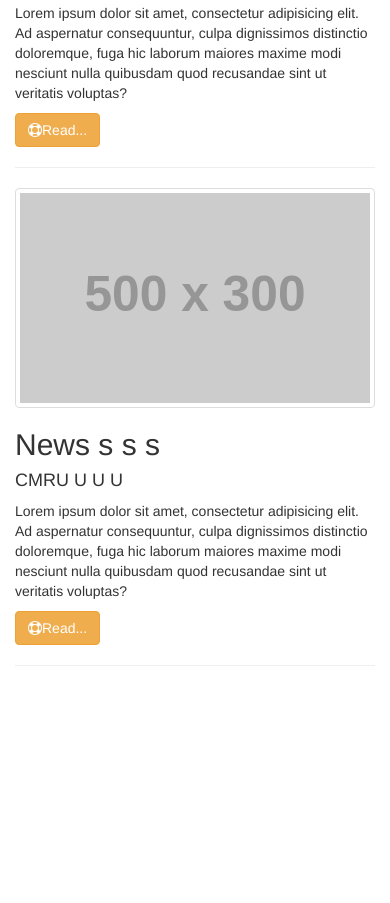
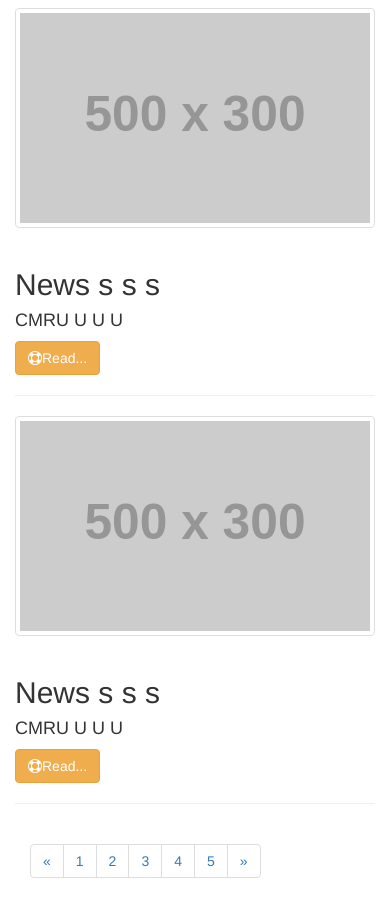
Before and after one commit to thefongbeer437/day2-p1, a website: page index.html in a window 390 px wide. Shown: the part 979-1882 px from the top of the page. Before the commit the page ends 1665 px from the top, so only its background shows below. Drawn offline with nearby package versions, Linux system fonts and the light colour scheme; placeholder pictures from the web are drawn by us.

Commit message:
update+fonawasome เลขด้านล่าง

```diff
--- a/index.html
+++ b/index.html
@@ -42,53 +42,94 @@
     </h1>
     <hr class="divider">
     <div class="row animated tada">
-        <div class="col-md-4">
+        <div class="col-xs-12 col-sm-4">
             <div class="thumbnail">
                 <img src="http://placehold.it/500x300" alt="">
             </div>
         </div>
-        <div class="col-md-8">
+        <div class="col-xs-12 col-sm-8">
             <h2>News s s s</h2>
             <h4>CMRU U U U</h4>
-            <p>Lorem ipsum dolor sit amet, consectetur adipisicing elit. Ad aspernatur consequuntur, culpa dignissimos
+            <p class="hidden-xs">Lorem ipsum dolor sit amet, consectetur adipisicing elit. Ad aspernatur consequuntur, culpa dignissimos
                 distinctio doloremque, fuga hic laborum maiores maxime modi nesciunt nulla quibusdam quod recusandae
                 sint ut veritatis voluptas?</p>
             <a href="#" class="btn btn-warning"><i class="fa fa-life-ring fa-spin" aria-hidden="true"></i>Read...</a>
         </div>
     </div>
     <hr class="divider">
-    <div class="row">
-        <div class="col-md-4">
+    <div class="row animated tada">
+        <div class="col-xs-12 col-sm-4">
             <div class="thumbnail">
                 <img src="http://placehold.it/500x300" alt="">
             </div>
         </div>
-        <div class="col-md-8">
+        <div class="col-xs-12 col-sm-8">
             <h2>News s s s</h2>
             <h4>CMRU U U U</h4>
-            <p>Lorem ipsum dolor sit amet, consectetur adipisicing elit. Ad aspernatur consequuntur, culpa dignissimos
+            <p class="hidden-xs">Lorem ipsum dolor sit amet, consectetur adipisicing elit. Ad aspernatur consequuntur, culpa dignissimos
                 distinctio doloremque, fuga hic laborum maiores maxime modi nesciunt nulla quibusdam quod recusandae
                 sint ut veritatis voluptas?</p>
             <a href="#" class="btn btn-warning"><i class="fa fa-life-ring fa-spin" aria-hidden="true"></i>Read...</a>
         </div>
     </div>
     <hr class="divider">
-    <div class="row">
-        <div class="col-md-4">
+    <div class="row animated tada">
+        <div class="col-xs-12 col-sm-4">
             <div class="thumbnail">
                 <img src="http://placehold.it/500x300" alt="">
             </div>
         </div>
-        <div class="col-md-8">
+        <div class="col-xs-12 col-sm-8">
             <h2>News s s s</h2>
             <h4>CMRU U U U</h4>
-            <p>Lorem ipsum dolor sit amet, consectetur adipisicing elit. Ad aspernatur consequuntur, culpa dignissimos
+            <p class="hidden-xs">Lorem ipsum dolor sit amet, consectetur adipisicing elit. Ad aspernatur consequuntur, culpa dignissimos
                 distinctio doloremque, fuga hic laborum maiores maxime modi nesciunt nulla quibusdam quod recusandae
                 sint ut veritatis voluptas?</p>
             <a href="#" class="btn btn-warning"><i class="fa fa-life-ring fa-spin" aria-hidden="true"></i>Read...</a>
         </div>
     </div>
     <hr class="divider">
+    <div class="row animated tada">
+        <div class="col-xs-12 col-sm-4">
+            <div class="thumbnail">
+                <img src="http://placehold.it/500x300" alt="">
+            </div>
+        </div>
+        <div class="col-xs-12 col-sm-8">
+            <h2>News s s s</h2>
+            <h4>CMRU U U U</h4>
+            <p class="hidden-xs">Lorem ipsum dolor sit amet, consectetur adipisicing elit. Ad aspernatur consequuntur, culpa dignissimos
+                distinctio doloremque, fuga hic laborum maiores maxime modi nesciunt nulla quibusdam quod recusandae
+                sint ut veritatis voluptas?</p>
+            <a href="#" class="btn btn-warning"><i class="fa fa-life-ring fa-spin" aria-hidden="true"></i>Read...</a>
+        </div>
+    </div>
+    <hr class="divider">
+
+<div class="col-md-12">
+<div class="col-md-offset-5">
+    <nav aria-label="Page navigation">
+        <ul class="pagination">
+            <li>
+                <a href="#" aria-label="Previous">
+                    <span aria-hidden="true">&laquo;</span>
+                </a>
+            </li>
+            <li><a href="#">1</a></li>
+            <li><a href="#">2</a></li>
+            <li><a href="#">3</a></li>
+            <li><a href="#">4</a></li>
+            <li><a href="#">5</a></li>
+            <li>
+                <a href="#" aria-label="Next">
+                    <span aria-hidden="true">&raquo;</span>
+                </a>
+            </li>
+        </ul>
+    </nav>
+</div>
+</div>
+
 </div>
 
 <!-- jQuery (necessary for Bootstrap's JavaScript plugins) -->
```
